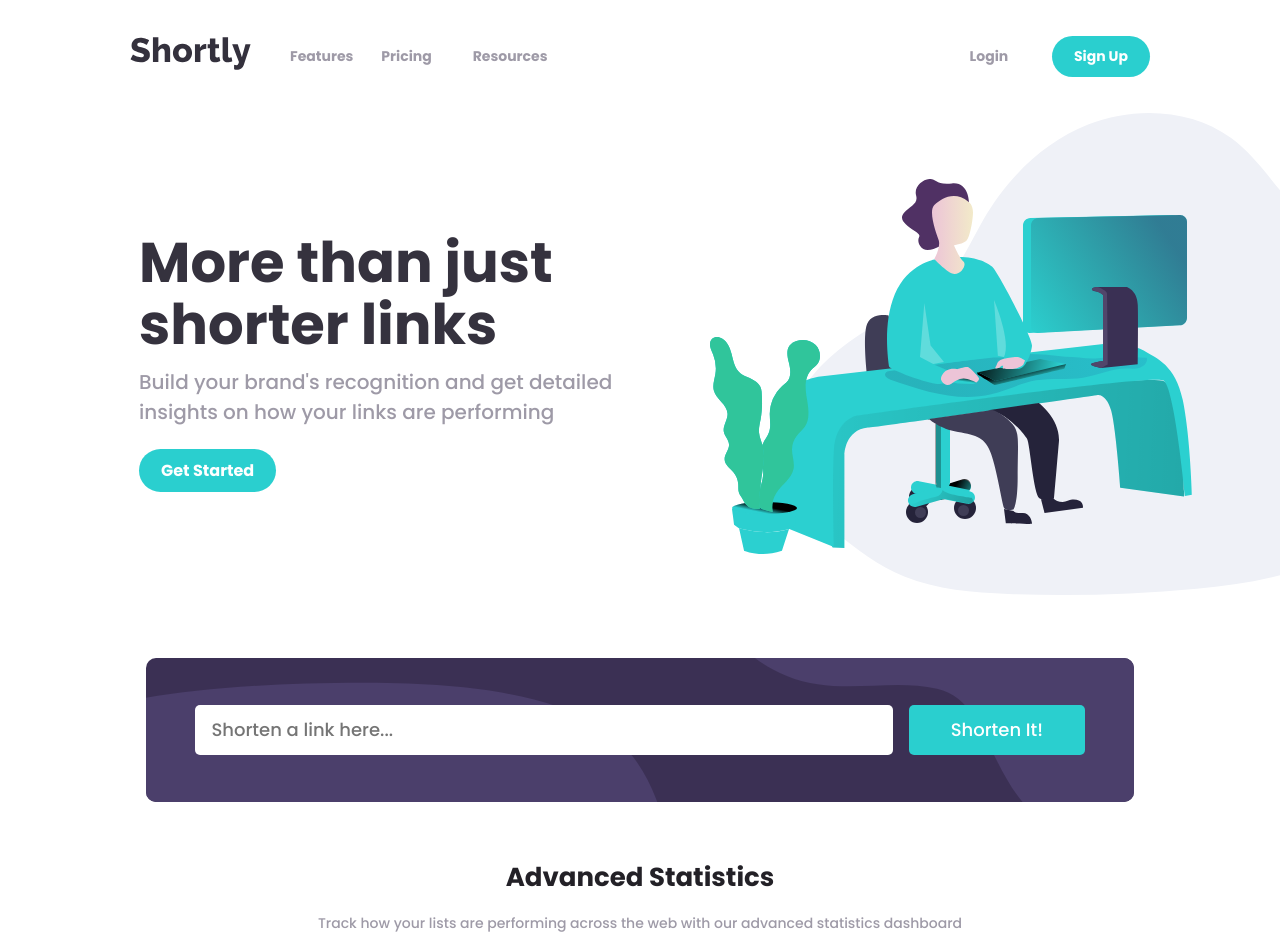
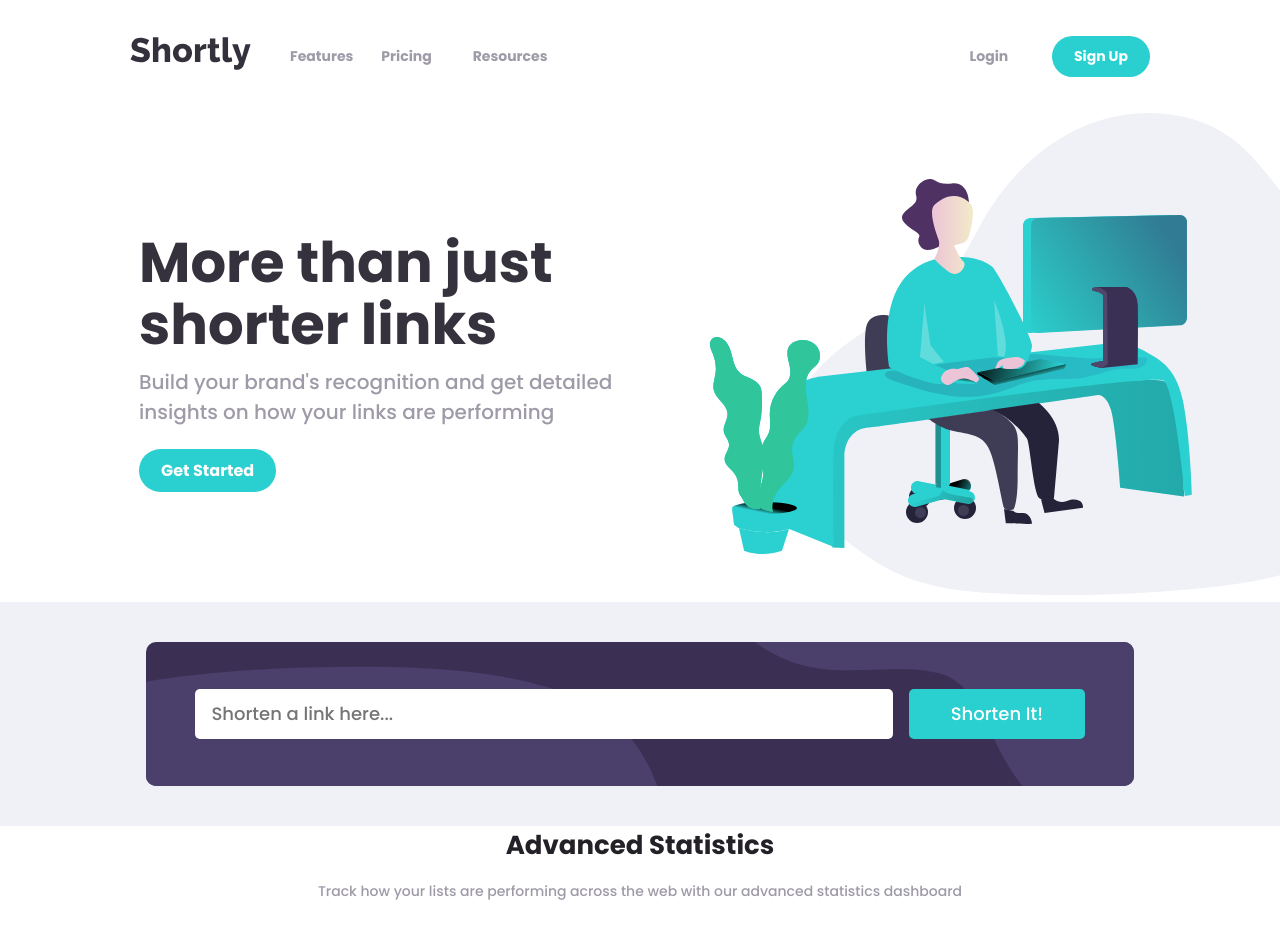
Before and after one commit to Ocholla-T/shortly, a Vue app: page / in a window 1280 px wide. Shown: the top 952 px of the page. Built offline with nearby package versions, Linux system fonts and the light colour scheme.

Commit message:
integrated vuex store

```diff
--- a/src/components/CallToAction.vue
+++ b/src/components/CallToAction.vue
@@ -1,4 +1,5 @@
 <template>
+  <section>
     <div class="container">
       <div class="call__to__action flex flex-ai-c flex-jc-c">
         <img
@@ -11,21 +12,63 @@
           src="../assets/images/bg-shorten-desktop.svg"
           alt="background image"
         />
-      <div class="call__to__action__form flex flex-jc-c">
-        <input type="text" name="shorten" placeholder="Shorten a link here..." />
-        <input type="button" value="Shorten It!" />
+        <form class="call__to__action__form flex flex-jc-c" @submit.prevent="shortenUrl">
+          <input
+            type="text"
+            name="url"
+            placeholder="Shorten a link here..."
+            :value="url"
+            @input="updateUrl"
+          />
+          <input type="submit" value="Shorten It!" />
+        </form>
+      </div>
+      <div v-if="hasLink">
+        <ShortenedLinkCard v-for="(url, index) in allUrls" :key="index">
+          <template v-slot:original-link> {{ url.originalLink }}</template>
+          <template v-slot:shortened-link>{{ url.shortenedLink }} </template>
+        </ShortenedLinkCard>
       </div>
     </div>
-  </div>
+  </section>
 </template>
 
 <script>
-export default {};
+import ShortenedLinkCard from '@/components/slot/ShortenedLinkCard';
+import { mapState, mapGetters, mapActions } from 'vuex';
+
+export default {
+  components: {
+    ShortenedLinkCard,
+  },
+  data() {
+    return {};
+  },
+  computed: {
+    ...mapState({
+      url: (state) => {
+        state.urlModel;
+      },
+    }),
+    ...mapGetters(['allUrls', 'hasLink']),
+  },
+  methods: {
+    ...mapActions(['shortenUrl']),
+    updateUrl(e) {
+      this.$store.commit('updateUrl', e.target.value);
+    },
+  },
+};
 </script>
 
 <style lang="scss" scoped>
+section {
+  background-color: #f0f1f6;
+  box-sizing: border-box;
+  overflow: hidden;
+}
 .container {
-  margin: 3.5rem 1rem;
+  margin: 2.5rem 1rem;
 }
 .call__to__action {
   background-color: $dark-violet;
@@ -73,7 +116,6 @@ export default {};
       > input {
         width: 100%;
         height: 85%;
-        font-size: 0.875rem;
 
         &:first-of-type {
           margin-bottom: 0.875rem;
```
Lines whose indentation alone changed are shown as unchanged.
